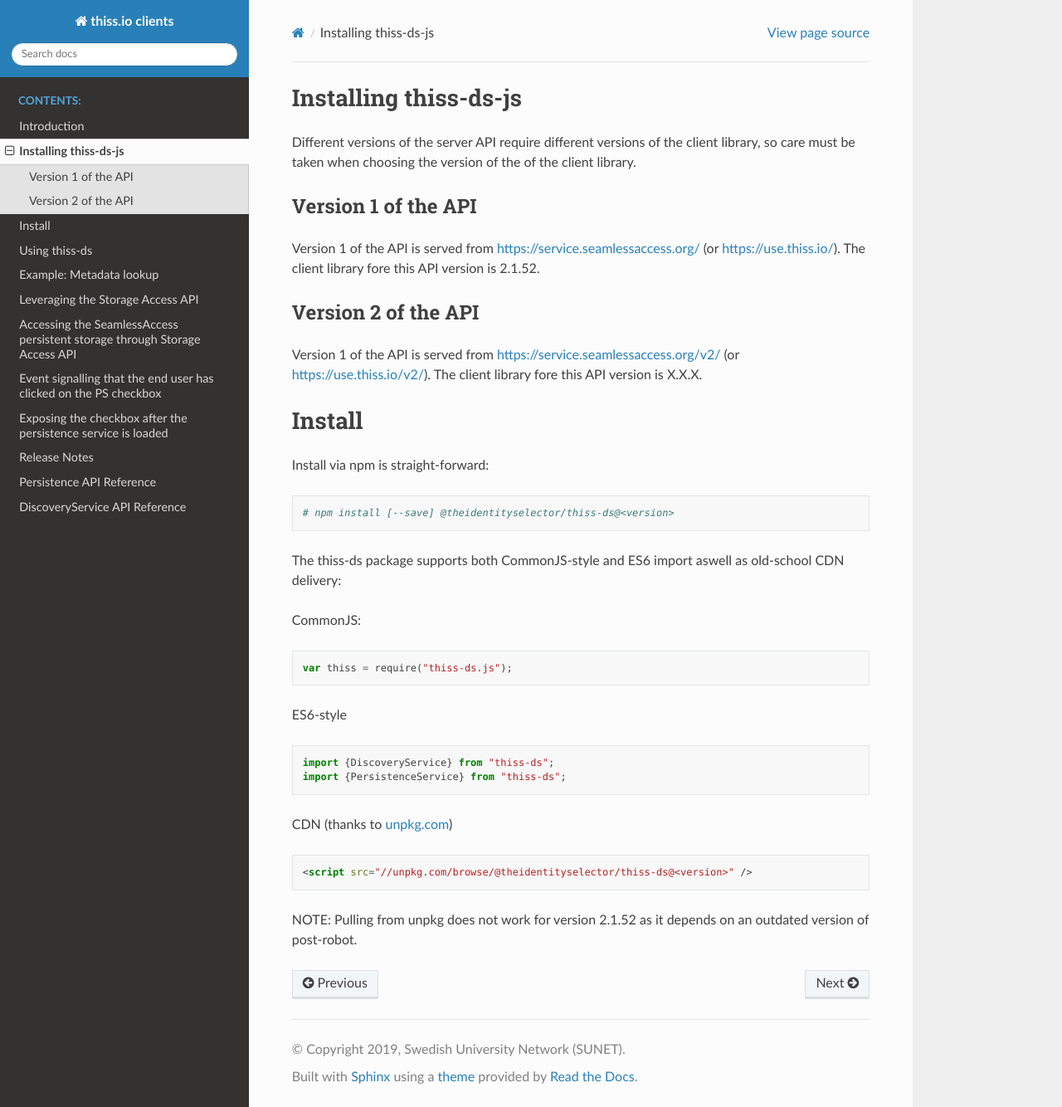
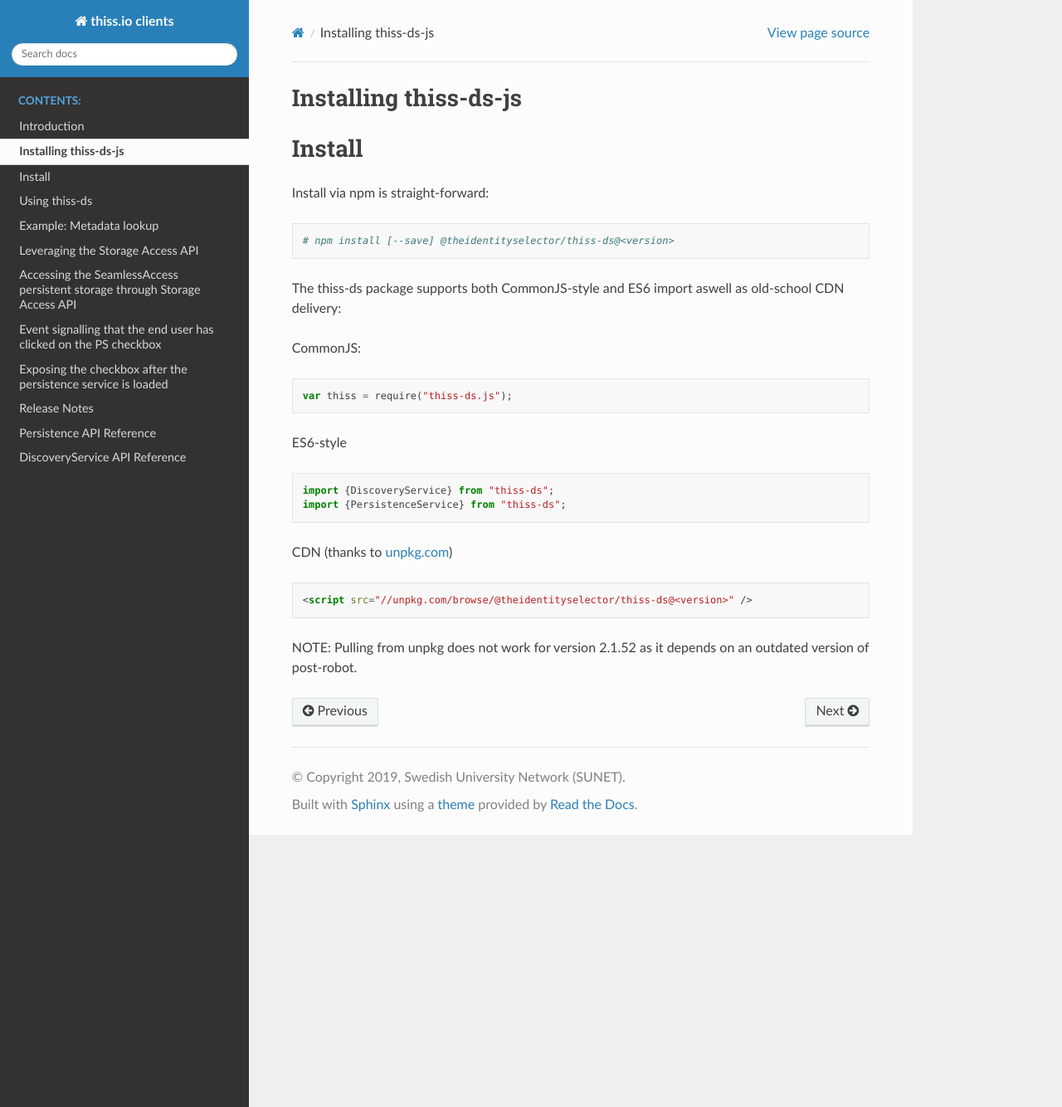
Before and after one commit to TheIdentitySelector/thiss-ds-js, a Sphinx documentation site: the page built from docs/install.rst, in a window 1280 px wide and 1334 px high. Shown: the whole window at 83% size. Built offline with Sphinx 7.4.7 and the Read the Docs theme 3.1.0, drawn with Linux system fonts in a browser that asks for light colours.

```diff
--- a/docs/conf.py
+++ b/docs/conf.py
@@ -26,7 +26,7 @@ author = u'Leif Johansson'
 # The short X.Y version
 version = u'2.1'
 # The full version, including alpha/beta/rc tags
-release = u'2.1.53'
+release = u'2.1.54'
 
 js_source_path = '../src'
 
--- a/docs/install.rst
+++ b/docs/install.rst
@@ -1,20 +1,5 @@
 Installing thiss-ds-js
 ======================
-
-Different versions of the server API require different versions of the client library,
-so care must be taken when choosing the version of the of the client library.
-
-Version 1 of the API
---------------------
-
-Version 1 of the API is served from https://service.seamlessaccess.org/ (or https://use.thiss.io/).
-The client library fore this API version is 2.1.52.
-
-Version 2 of the API
---------------------
-
-Version 1 of the API is served from https://service.seamlessaccess.org/v2/ (or https://use.thiss.io/v2/).
-The client library fore this API version is X.X.X.
 
 Install
 =======
--- a/docs/releasenotes.rst
+++ b/docs/releasenotes.rst
@@ -115,3 +115,8 @@ version 2.1.53
 
 * Add clear method to discovery service API
 * Update docs
+
+version 2.1.54
+--------------
+
+* upgrade post-robot
--- a/package.json
+++ b/package.json
@@ -1,6 +1,6 @@
 {
   "name": "@theidentityselector/thiss-ds",
-  "version": "2.1.53",
+  "version": "2.1.54",
   "description": "A set of clients for the thiss.io service",
   "main": "dist/thiss-ds.js",
   "homepage": "https://thiss.io",
```
Also changed, not shown: 3 other files.
